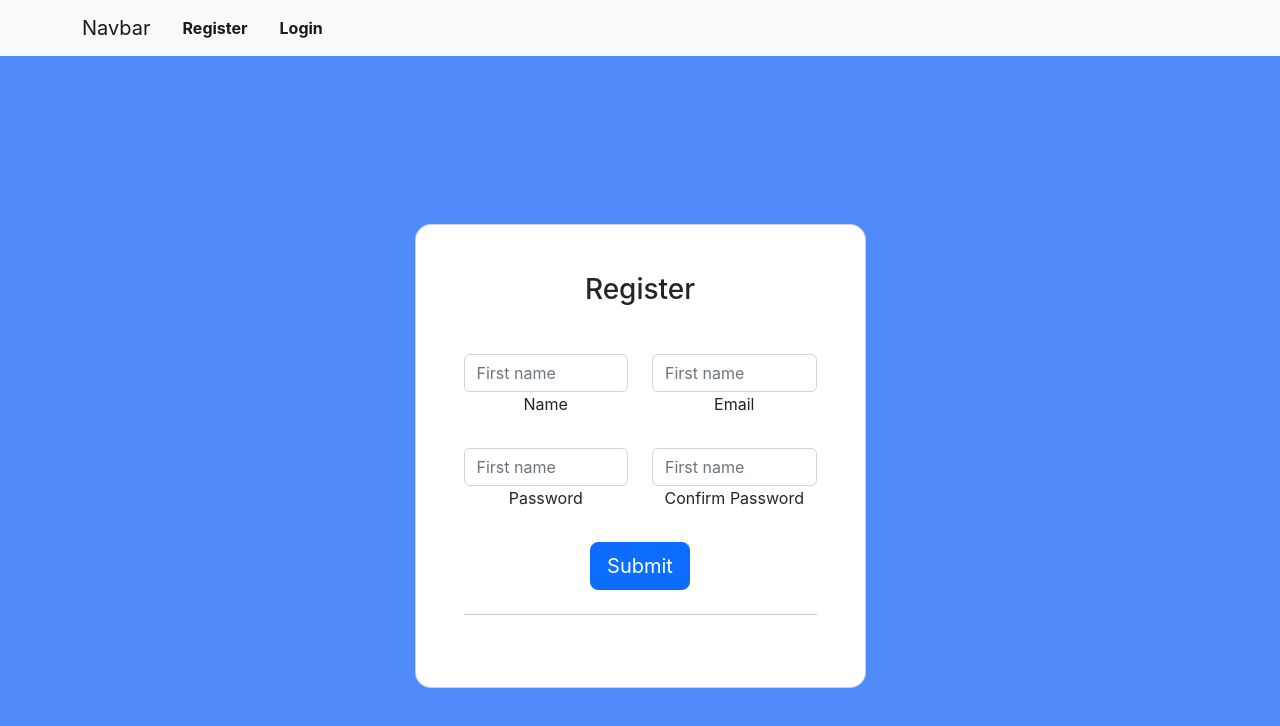
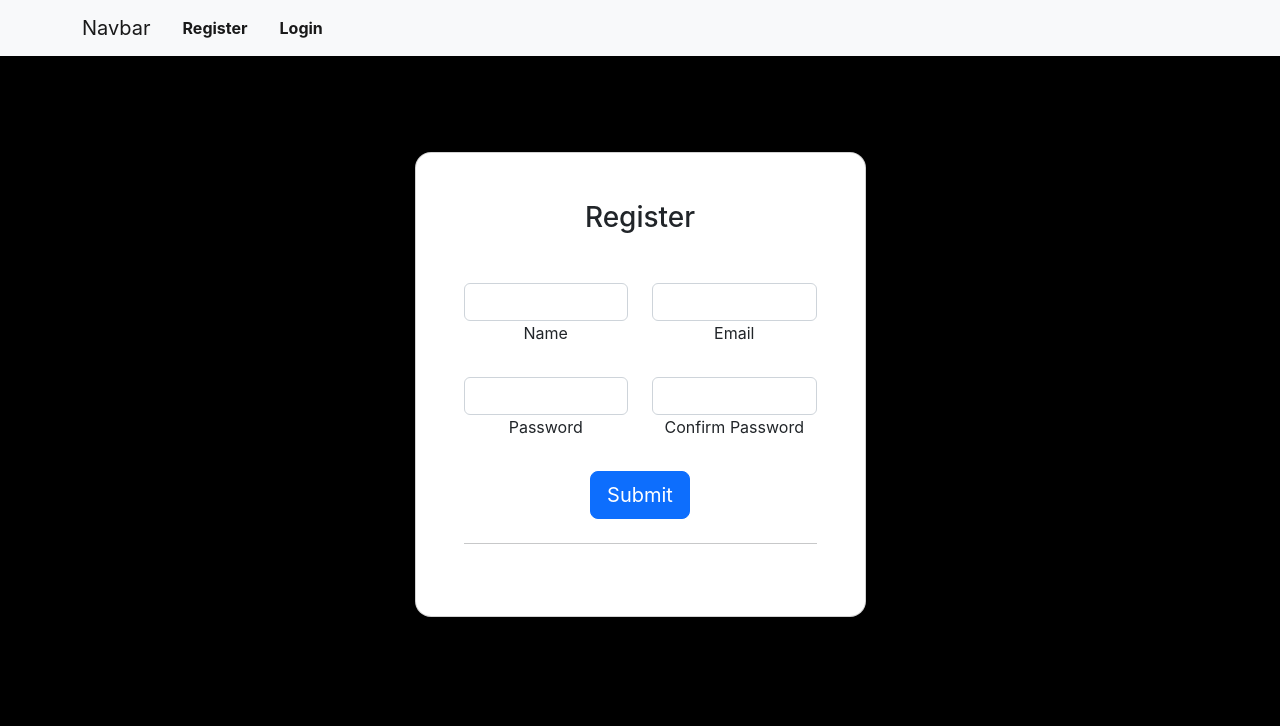
Before and after one commit to Camillarhi/computation_react, a React (Create React App) app: page /register in a window 1280 px wide. Shown: the top 726 px of the page. Built offline with nearby package versions, Linux system fonts and the light colour scheme.

Commit message:
user login, registration and computing pages

```diff
--- a/src/pages/login.js
+++ b/src/pages/login.js
@@ -15,18 +15,19 @@ export default function Login() {
     });
     const logIn = async (data) => {
         const res = await axiosService.Auth.login(data);
-        if (res) {
+        console.log(res)
+        if (res?.data?.access_token) {
             axiosService.Auth.saveAuthData(res);
             navigate("/home");
         }
     };
 
     return (
-        <section className="vh-100" style={{ backgroundColor: '#508bfc' }}>
+        <section className="vh-99">
             <div className="container py-5 h-100">
                 <div className="row d-flex justify-content-center align-items-center h-100">
                     <div className="col-12 col-md-8 col-lg-6 col-xl-5">
-                        <div className="card shadow-2-strong" style={{ borderRadius: '1rem' }}>
+                        <div className="card mt-5 shadow-2-strong" style={{ borderRadius: '1rem' }}>
                             <form onSubmit={handleSubmit(logIn)}>
                                 <div className="card-body p-5 text-center">
                                     <h3 className="mb-5">Sign in</h3>
--- a/src/pages/register.js
+++ b/src/pages/register.js
@@ -1,33 +1,71 @@
 import React from 'react'
 import { useForm } from 'react-hook-form';
+import { useNavigate } from 'react-router-dom';
+import axiosService from '../services/axiosService';
 
 export default function Register() {
+    const navigate=useNavigate();
     const {
         register,
         handleSubmit,
+        watch,
         formState: { errors },
     } = useForm({
         mode: "onChange",
         reValidateMode: "onChange",
     });
+    const password = watch("password", "");
+
+    const registerUser = async (data) => {
+        const response = await axiosService.Auth.register(data)
+        if(response?.data?.message){
+            navigate("/");
+        }
+    }
 
     return (
-        <section className="vh-100" style={{ backgroundColor: '#508bfc' }}>
+        <section className="vh-99">
             <div className="container py-5 h-100">
                 <div className="row d-flex justify-content-center align-items-center h-100">
                     <div className="col-12 col-md-8 col-lg-6 col-xl-5">
-                        <div className="card shadow-2-strong" style={{ borderRadius: '1rem' }}>
-                            <form onSubmit={() => console.log("ok")}>
+                        <div className="card shadow-2-strong mt-5" style={{ borderRadius: '1rem' }}>
+                            <form onSubmit={handleSubmit(registerUser)}>
                                 <div className="card-body p-5 text-center">
                                     <h3 className="mb-5">Register</h3>
                                     <div className="form-outline mb-4">
                                         <div className="row">
                                             <div className="col">
-                                                <input type="text" className="form-control" placeholder="First name" aria-label="First name" />
+                                                {errors?.name && (
+                                                    <span className="text-danger font-weight-bold p-mr-6 error-msg">
+                                                        <p>{errors.name.message}</p>
+                                                    </span>
+                                                )}
+                                                <input
+                                                    type="text"
+                                                    className="form-control"
+                                                    id="name"
+                                                    name="name"
+                                                    {...register("name", {
+                                                        required: "Please enter your name",
+                                                    })}
+                                                />
                                                 <label className="form-label" htmlFor="typeEmailX-2">Name</label>
                                             </div>
                                             <div className="col">
-                                                <input type="text" className="form-control" placeholder="First name" aria-label="First name" />
+                                                {errors?.email && (
+                                                    <span className="text-danger font-weight-bold p-mr-6 error-msg">
+                                                        <p>{errors.email.message}</p>
+                                                    </span>
+                                                )}
+                                                <input
+                                                    type="email"
+                                                    className="form-control"
+                                                    id="email"
+                                                    name="email"
+                                                    {...register("email", {
+                                                        required: "Please enter your email",
+                                                    })}
+                                                />
                                                 <label className="form-label" htmlFor="typeEmailX-2">Email</label>
                                             </div>
                                         </div>
@@ -36,18 +74,46 @@ export default function Register() {
                                     <div className="form-outline mb-4">
                                         <div className="row">
                                             <div className="col">
-                                                <input type="text" className="form-control" placeholder="First name" aria-label="First name" />
+                                                {errors?.password && (
+                                                    <span className="text-danger font-weight-bold p-mr-6 error-msg">
+                                                        <p>{errors.password.message}</p>
+                                                    </span>
+                                                )}
+                                                <input
+                                                    type="password"
+                                                    className="form-control"
+                                                    id="password"
+                                                    name="password"
+                                                    {...register("password", {
+                                                        required: "Please enter your password",
+                                                    })}
+                                                />
                                                 <label className="form-label" htmlFor="typeEmailX-2">Password</label>
                                             </div>
                                             <div className="col">
-                                                <input type="text" className="form-control" placeholder="First name" aria-label="First name" />
+                                                {errors?.confirmPassword && (
+                                                    <span className="text-danger font-weight-bold p-mr-6 error-msg">
+                                                        <p>{errors.confirmPassword.message}</p>
+                                                    </span>
+                                                )}
+                                                <input
+                                                    type="password"
+                                                    className="form-control"
+                                                    id="confirmPassword"
+                                                    name="confirmPassword"
+                                                    {...register("confirmPassword", {
+                                                        required: "Please confirm password",
+                                                        validate: (value) =>
+                                                            value === password || "Passwords does not match",
+                                                    })}
+                                                />
                                                 <label className="form-label" htmlFor="typeEmailX-2">Confirm Password</label>
                                             </div>
                                         </div>
                                     </div>
 
                                     {/* Checkbox */}
-                                    <button to="/home" className="btn btn-primary btn-lg btn-block" type='submit'>Submit</button>
+                                    <button className="btn btn-primary btn-lg btn-block" type='submit'>Submit</button>
                                     <hr className="my-4" />
                                 </div>
                             </form>
```
